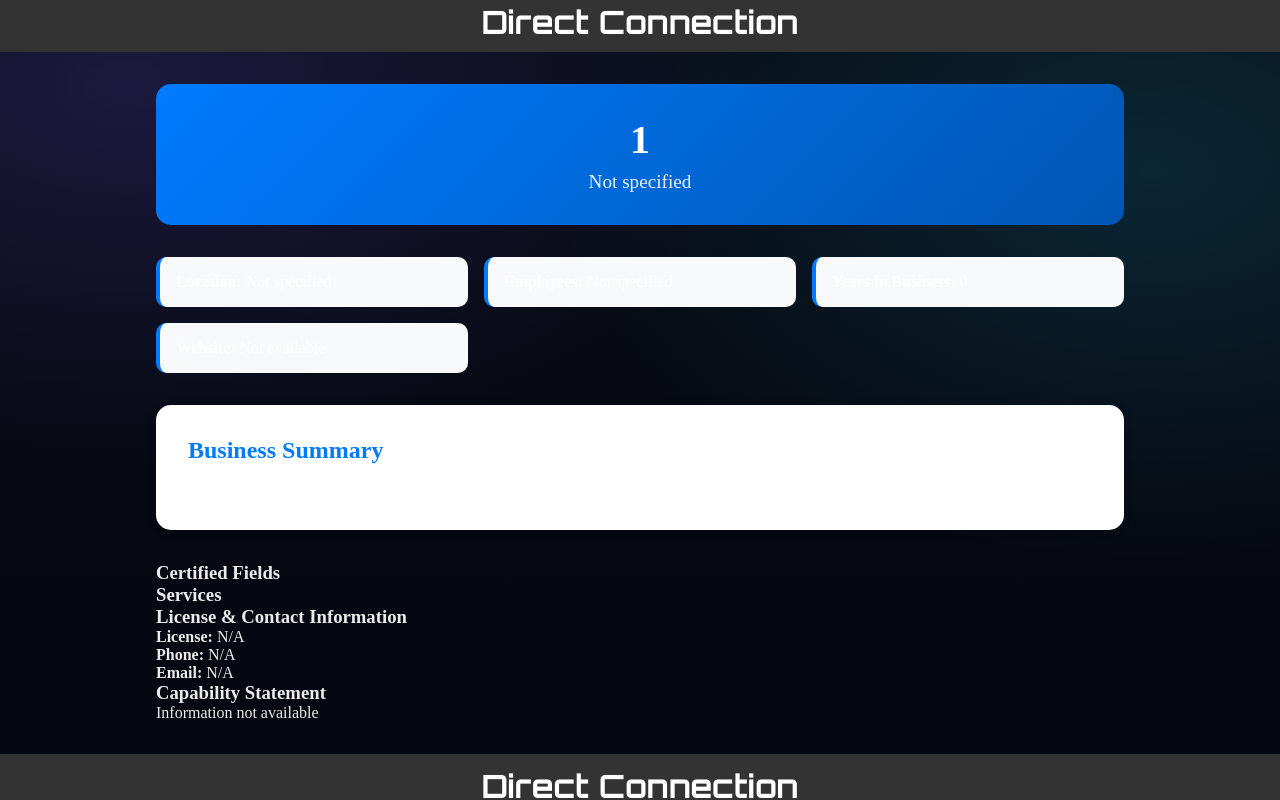
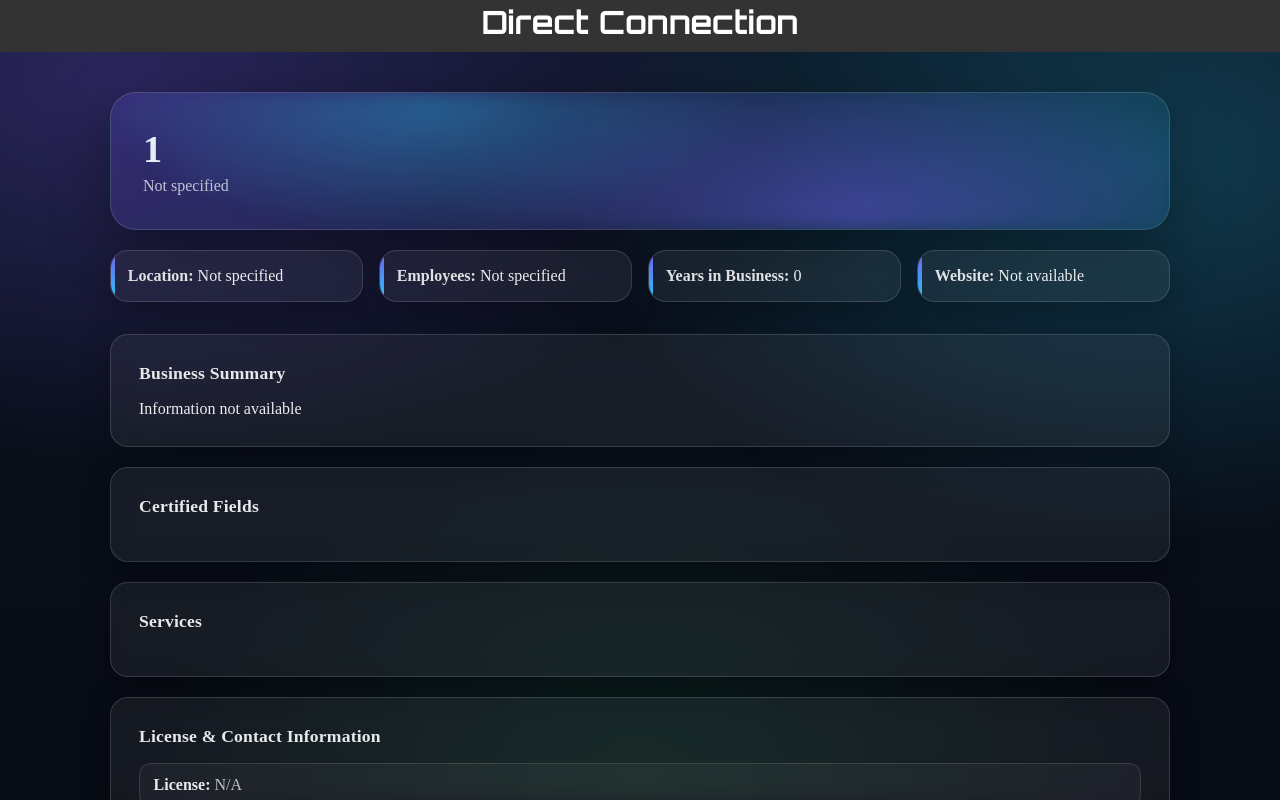
Before and after one commit to trafficBSolutions/DC, a React (Create React App) app: page /company/1 in a window 1280 px wide. Shown: the top 800 px of the page. Built offline with nearby package versions, Linux system fonts and the light colour scheme.

Commit message:
Refactor companyProfile.css with new styles
Updated styles for company profile page, including new CSS variables and improved layout.

```diff
--- a/src/css/companyProfile.css
+++ b/src/css/companyProfile.css
@@ -1,85 +1,354 @@
-.company-profile-container {
-  max-width: 1000px;
-  margin: 2rem auto;
-  padding: 0 1rem;
+/* companyProfile.css */
+:root{
+  --bg: #0b1220;
+  --card: rgba(255,255,255,.06);
+  --card2: rgba(255,255,255,.10);
+  --stroke: rgba(255,255,255,.14);
+  --text: rgba(255,255,255,.92);
+  --muted: rgba(255,255,255,.72);
+
+  --accent: #7c5cff;     /* purple */
+  --accent2: #25d3ff;    /* cyan */
+  --good: #22c55e;
+  --warn: #f59e0b;
+
+  --shadow: 0 18px 60px rgba(0,0,0,.35);
+  --shadow2: 0 10px 30px rgba(0,0,0,.25);
+  --r1: 18px;
+  --r2: 26px;
 }
 
-.company-header {
-  text-align: center;
-  margin-bottom: 2rem;
-  padding: 2rem;
-  background: linear-gradient(135deg, #007bff, #0056b3);
-  color: white;
-  border-radius: 15px;
+.company-profile-container{
+  max-width: 1100px;
+  margin: 2.5rem auto;
+  padding: 0 1.25rem;
+  color: var(--text);
 }
 
-.company-name {
-  font-size: 2.5rem;
-  margin-bottom: 0.5rem;
-  font-weight: bold;
+/* give the page a vibe even if your <body> is plain */
+.company-profile-container::before{
+  content:"";
+  position: fixed;
+  inset: 0;
+  z-index: -1;
+  background:
+    radial-gradient(1200px 700px at 10% 10%, rgba(124,92,255,.28), transparent 55%),
+    radial-gradient(1000px 650px at 90% 20%, rgba(37,211,255,.22), transparent 60%),
+    radial-gradient(900px 700px at 50% 100%, rgba(34,197,94,.10), transparent 55%),
+    linear-gradient(180deg, var(--bg), #070b14);
 }
 
-.company-industry {
-  font-size: 1.2rem;
-  opacity: 0.9;
+.company-header{
+  position: relative;
+  text-align: left;
+  margin-bottom: 1.25rem;
+  padding: 2.1rem 2rem;
+  border-radius: var(--r2);
+  background: linear-gradient(135deg, rgba(124,92,255,.18), rgba(37,211,255,.10));
+  border: 1px solid var(--stroke);
+  box-shadow: var(--shadow);
+  overflow: hidden;
 }
 
-.company-details {
-  display: grid;
-  grid-template-columns: repeat(auto-fit, minmax(250px, 1fr));
-  gap: 1rem;
-  margin-bottom: 2rem;
+.company-header::after{
+  content:"";
+  position:absolute;
+  inset:-2px;
+  background:
+    radial-gradient(600px 240px at 30% 10%, rgba(37,211,255,.35), transparent 55%),
+    radial-gradient(700px 300px at 70% 90%, rgba(124,92,255,.45), transparent 58%);
+  filter: blur(10px);
+  opacity: .9;
+  pointer-events: none;
 }
 
-.detail-item {
-  background: #f8f9fa;
-  padding: 1rem;
-  border-radius: 10px;
-  border-left: 4px solid #007bff;
+.company-name{
+  position: relative;
+  font-size: clamp(1.9rem, 3vw, 2.7rem);
+  margin: 0 0 .4rem 0;
+  letter-spacing: .2px;
+  text-shadow: 0 8px 30px rgba(0,0,0,.35);
 }
 
-.company-description {
-  background: white;
-  padding: 2rem;
-  border-radius: 15px;
-  box-shadow: 0 2px 10px rgba(0,0,0,0.1);
-  margin-bottom: 2rem;
+.company-industry{
+  position: relative;
+  font-size: 1rem;
+  margin: 0;
+  color: var(--muted);
 }
 
-.company-description h3 {
-  color: #007bff;
-  margin-bottom: 1rem;
-  font-size: 1.5rem;
+.company-details{
+  display: grid;
+  grid-template-columns: repeat(auto-fit, minmax(240px, 1fr));
+  gap: 1rem;
+  margin: 1.25rem 0 2rem;
 }
 
-.company-jobs {
-  background: white;
-  padding: 2rem;
-  border-radius: 15px;
-  box-shadow: 0 2px 10px rgba(0,0,0,0.1);
+/* generic “card” look for sections + detail blocks */
+.detail-item,
+.company-description,
+.company-section,
+.company-jobs{
+  background: var(--card);
+  border: 1px solid var(--stroke);
+  border-radius: var(--r1);
+  box-shadow: var(--shadow2);
+  backdrop-filter: blur(10px);
 }
 
-.company-jobs h3 {
-  color: #007bff;
-  margin-bottom: 1rem;
-  font-size: 1.5rem;
+/* detail blocks */
+.detail-item{
+  padding: 1rem 1.05rem;
+  position: relative;
+  overflow: hidden;
 }
 
-.jobs-list {
-  display: grid;
-  gap: 0.5rem;
+.detail-item::before{
+  content:"";
+  position:absolute;
+  left: 0;
+  top: 0;
+  bottom: 0;
+  width: 4px;
+  background: linear-gradient(180deg, var(--accent), var(--accent2));
+  opacity: .95;
 }
 
-.job-item {
-  padding: 1rem;
-  background: #f8f9fa;
-  border-radius: 8px;
-  border-left: 3px solid #28a745;
-  cursor: pointer;
-  transition: all 0.3s ease;
+.detail-item strong{
+  color: rgba(255,255,255,.86);
 }
 
-.job-item:hover {
-  background: #e9ecef;
-  transform: translateX(5px);
+.company-description{
+  padding: 1.75rem 1.75rem;
+  margin-bottom: 1.25rem;
 }
+
+.company-section{
+  padding: 1.75rem 1.75rem;
+  margin-bottom: 1.25rem;
+}
+
+.company-description h3,
+.company-section h3,
+.company-jobs h3{
+  margin: 0 0 1rem;
+  font-size: 1.1rem;
+  color: rgba(255,255,255,.9);
+  letter-spacing: .2px;
+}
+
+/* tags become “pills” */
+.tags-container{
+  display: flex;
+  flex-wrap: wrap;
+  gap: .55rem;
+}
+
+.tag{
+  padding: .5rem .85rem;
+  border-radius: 999px;
+  border: 1px solid rgba(255,255,255,.16);
+  background: linear-gradient(135deg, rgba(124,92,255,.22), rgba(37,211,255,.12));
+  color: rgba(255,255,255,.92);
+  font-size: .86rem;
+  font-weight: 600;
+  box-shadow: 0 8px 18px rgba(0,0,0,.18);
+}
+
+.services-grid{
+  display: grid;
+  grid-template-columns: repeat(auto-fit, minmax(220px, 1fr));
+  gap: 1rem;
+}
+
+.service-item{
+  padding: 1rem;
+  border-radius: 14px;
+  border: 1px solid rgba(255,255,255,.14);
+  background: rgba(255,255,255,.05);
+  position: relative;
+  overflow: hidden;
+  font-weight: 600;
+}
+
+.service-item::before{
+  content:"";
+  position:absolute;
+  inset:0;
+  background: radial-gradient(500px 120px at 20% 0%, rgba(34,197,94,.20), transparent 55%);
+  opacity:.7;
+  pointer-events:none;
+}
+
+/* license/contact */
+.contact-info{
+  display: grid;
+  gap: .6rem;
+}
+
+.contact-info div{
+  padding: .75rem .85rem;
+  border-radius: 12px;
+  border: 1px solid rgba(255,255,255,.12);
+  background: rgba(255,255,255,.04);
+  color: var(--muted);
+}
+
+.contact-info strong{
+  color: rgba(255,255,255,.9);
+}
+
+/* JOBS */
+.company-jobs{
+  padding: 1.75rem 1.75rem;
+}
+
+.jobs-list{
+  display: grid;
+  gap: .9rem;
+}
+
+.job-card{
+  border-radius: 16px;
+  border: 1px solid rgba(255,255,255,.14);
+  background: rgba(255,255,255,.05);
+  overflow: hidden;
+  transition: transform .18s ease, box-shadow .18s ease, border-color .18s ease;
+}
+
+.job-card:hover{
+  transform: translateY(-2px);
+  border-color: rgba(124,92,255,.45);
+  box-shadow: 0 16px 45px rgba(0,0,0,.35);
+}
+
+.job-header{
+  padding: 1rem 1.05rem;
+  cursor: pointer;
+  display: flex;
+  justify-content: space-between;
+  align-items: center;
+  background: rgba(255,255,255,.02);
+}
+
+.job-header h4{
+  margin: 0;
+  font-size: 1.05rem;
+  color: rgba(255,255,255,.94);
+}
+
+.apply-hint{
+  font-size: .82rem;
+  color: rgba(255,255,255,.75);
+  padding: .35rem .6rem;
+  border-radius: 999px;
+  border: 1px solid rgba(255,255,255,.14);
+  background: rgba(0,0,0,.18);
+}
+
+.job-description{
+  margin: 0;
+  padding: 0 1.05rem 1.1rem;
+  color: rgba(255,255,255,.72);
+  line-height: 1.55;
+}
+
+/* MODAL */
+.application-modal{
+  position: fixed;
+  inset: 0;
+  background: rgba(0,0,0,.55);
+  display: flex;
+  justify-content: center;
+  align-items: center;
+  padding: 1.25rem;
+  z-index: 1000;
+  backdrop-filter: blur(6px);
+  animation: fadeIn .18s ease both;
+}
+
+@keyframes fadeIn{
+  from{ opacity: 0; }
+  to{ opacity: 1; }
+}
+
+.modal-content{
+  width: min(520px, 100%);
+  border-radius: 22px;
+  border: 1px solid rgba(255,255,255,.18);
+  background: rgba(11,18,32,.72);
+  box-shadow: var(--shadow);
+  padding: 1.5rem 1.5rem;
+  animation: pop .22s ease both;
+}
+
+@keyframes pop{
+  from{ transform: translateY(8px) scale(.98); opacity: .6; }
+  to{ transform: translateY(0) scale(1); opacity: 1; }
+}
+
+.modal-content h3{
+  margin: 0 0 1rem;
+  color: rgba(255,255,255,.92);
+}
+
+.modal-content form{
+  display: flex;
+  flex-direction: column;
+  gap: .85rem;
+}
+
+.modal-content input,
+.modal-content textarea{
+  padding: .85rem .9rem;
+  border: 1px solid rgba(255,255,255,.16);
+  border-radius: 14px;
+  background: rgba(255,255,255,.06);
+  color: rgba(255,255,255,.92);
+  outline: none;
+  transition: border-color .15s ease, box-shadow .15s ease;
+}
+
+.modal-content input:focus,
+.modal-content textarea:focus{
+  border-color: rgba(37,211,255,.55);
+  box-shadow: 0 0 0 4px rgba(37,211,255,.15);
+}
+
+.form-buttons{
+  display: grid;
+  grid-template-columns: 1fr 1fr;
+  gap: .75rem;
+  margin-top: .35rem;
+}
+
+.form-buttons button{
+  padding: .85rem 1rem;
+  border: 1px solid rgba(255,255,255,.14);
+  border-radius: 14px;
+  cursor: pointer;
+  font-weight: 800;
+  letter-spacing: .2px;
+  transition: transform .12s ease, filter .12s ease;
+}
+
+.form-buttons button:active{
+  transform: translateY(1px) scale(.99);
+}
+
+.form-buttons button[type="submit"]{
+  background: linear-gradient(135deg, var(--good), #16a34a);
+  color: white;
+  border: none;
+}
+
+.form-buttons button[type="button"]{
+  background: rgba(255,255,255,.06);
+  color: rgba(255,255,255,.9);
+}
+
+/* better website text (optional) */
+.company-details a,
+.company-details a:visited{
+  color: rgba(37,211,255,.95);
+}
```
